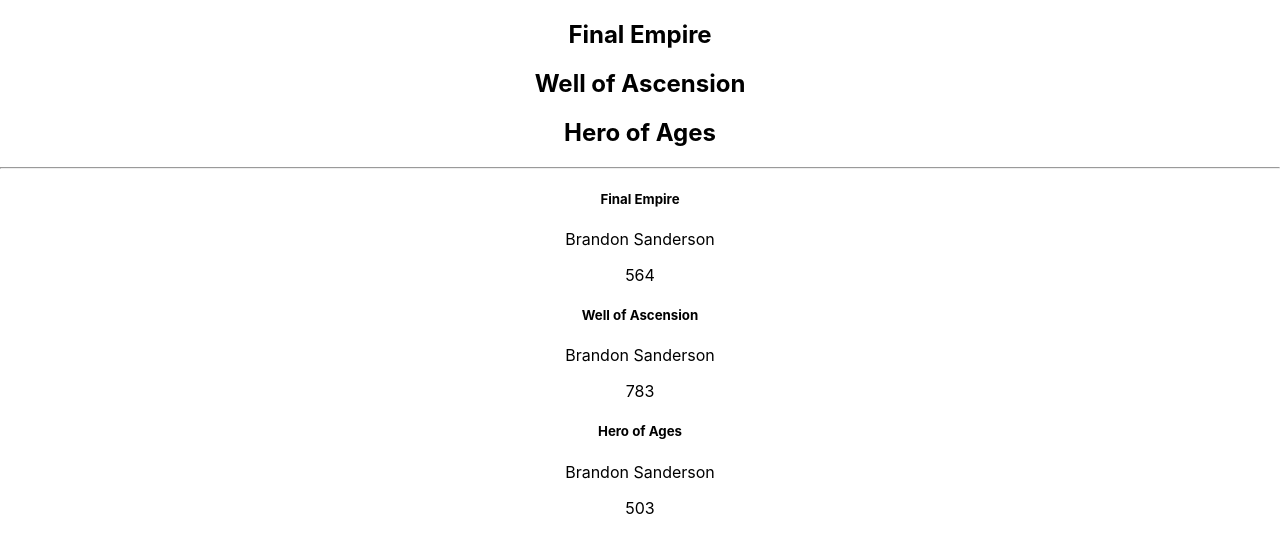
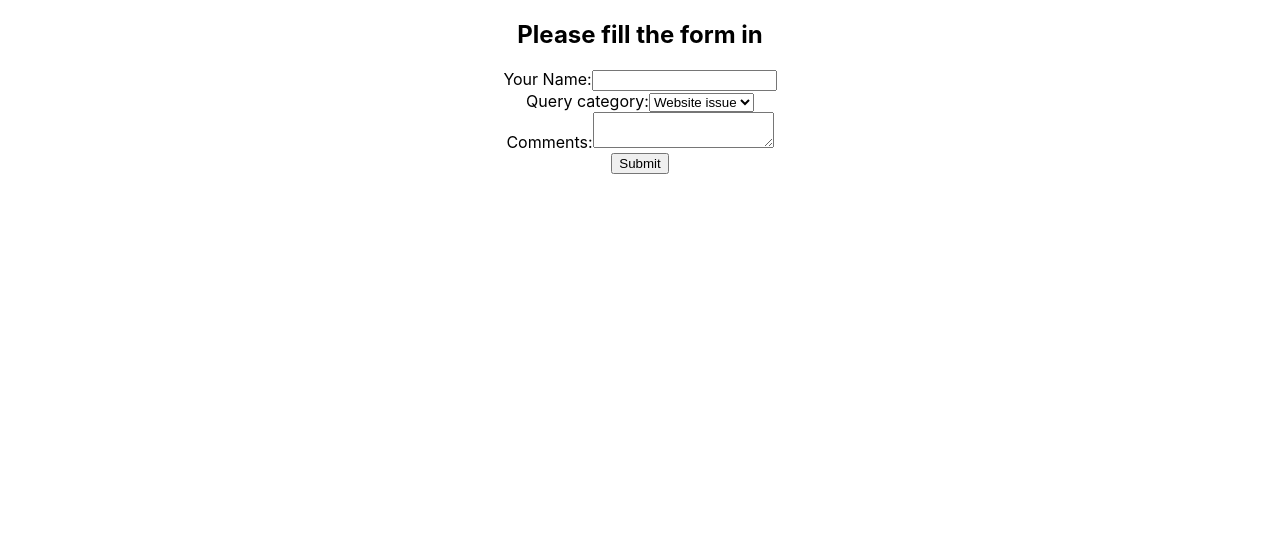
Before and after one commit to Tom-Ainsworth/CI-React-Tutorial, a React (Create React App) app in the folder my-app/: page / in a window 1280 px wide. Shown: the top 552 px of the page. Built offline with nearby package versions, Linux system fonts and the light colour scheme.

Commit message:
Add form with controlled fields

```diff
--- a/my-app/src/App.js
+++ b/my-app/src/App.js
@@ -1,9 +1,10 @@
 import "./App.css";
-import RenderingLists from "./components/RenderingLists";
+import ControlledForm from "./components/ControlledForm";
+
 function App() {
 	return (
 		<div className="App">
-			<RenderingLists />
+			<ControlledForm />
 		</div>
 	);
 }
--- /dev/null
+++ b/my-app/src/components/ControlledForm.js
@@ -0,0 +1,81 @@
+import React, { Component } from "react";
+
+export class ControlledForm extends Component {
+	constructor(props) {
+		super(props);
+
+		this.state = {
+			name: "",
+			category: "website",
+			comment: "",
+		};
+	}
+
+	handleNameChange = (e) => {
+		this.setState(
+			{
+				name: e.target.value,
+			},
+			() => {
+				console.log(this.state.name);
+			}
+		);
+	};
+
+	handleCategoryChange = (e) => {
+		this.setState(
+			{
+				category: e.target.value,
+			},
+			() => {
+				console.log(this.state.category);
+			}
+		);
+	};
+
+	handleCommentChange = (e) => {
+		this.setState(
+			{
+				comment: e.target.value,
+			},
+			() => {
+				console.log(this.state.comment);
+			}
+		);
+	};
+
+	render() {
+		return (
+			<div>
+				<h2>Please fill the form in</h2>
+				<form>
+					<div>
+						<label htmlFor="id-name">Your Name:</label>
+						<input
+							id="id-name"
+							name="name"
+							type="text"
+							value={this.state.name}
+							onChange={this.handleNameChange}></input>
+					</div>
+					<div>
+						<label htmlFor="id-category">Query category:</label>
+
+						<select id="id-category" name="category" onChange={this.handleCategoryChange}>
+							<option value="website">Website issue</option>
+							<option value="order">Order issue</option>
+							<option value="general">General issue</option>
+						</select>
+					</div>
+					<div>
+						<label htmlFor="id--comments">Comments:</label>
+						<textarea id="id--comments" name="comments" onChange={this.handleCommentChange} />
+					</div>
+					<input type="submit" value="Submit"></input>
+				</form>
+			</div>
+		);
+	}
+}
+
+export default ControlledForm;
```
Also changed, not shown: my-app/src/components/LifeCyclesCDM.js (added, +40 -0 lines), my-app/src/components/LifeCyclesCDMChild.js (added, +38 -0 lines), my-app/src/components/LifeCyclesCDU.js (added, +39 -0 lines), my-app/src/components/LifeCyclesCDUChild.js (added, +42 -0 lines), my-app/src/components/LifeCyclesCWU.js (added, +27 -0 lines), my-app/src/components/LifeCyclesCWUTracker.js (added, +38 -0 lines).
